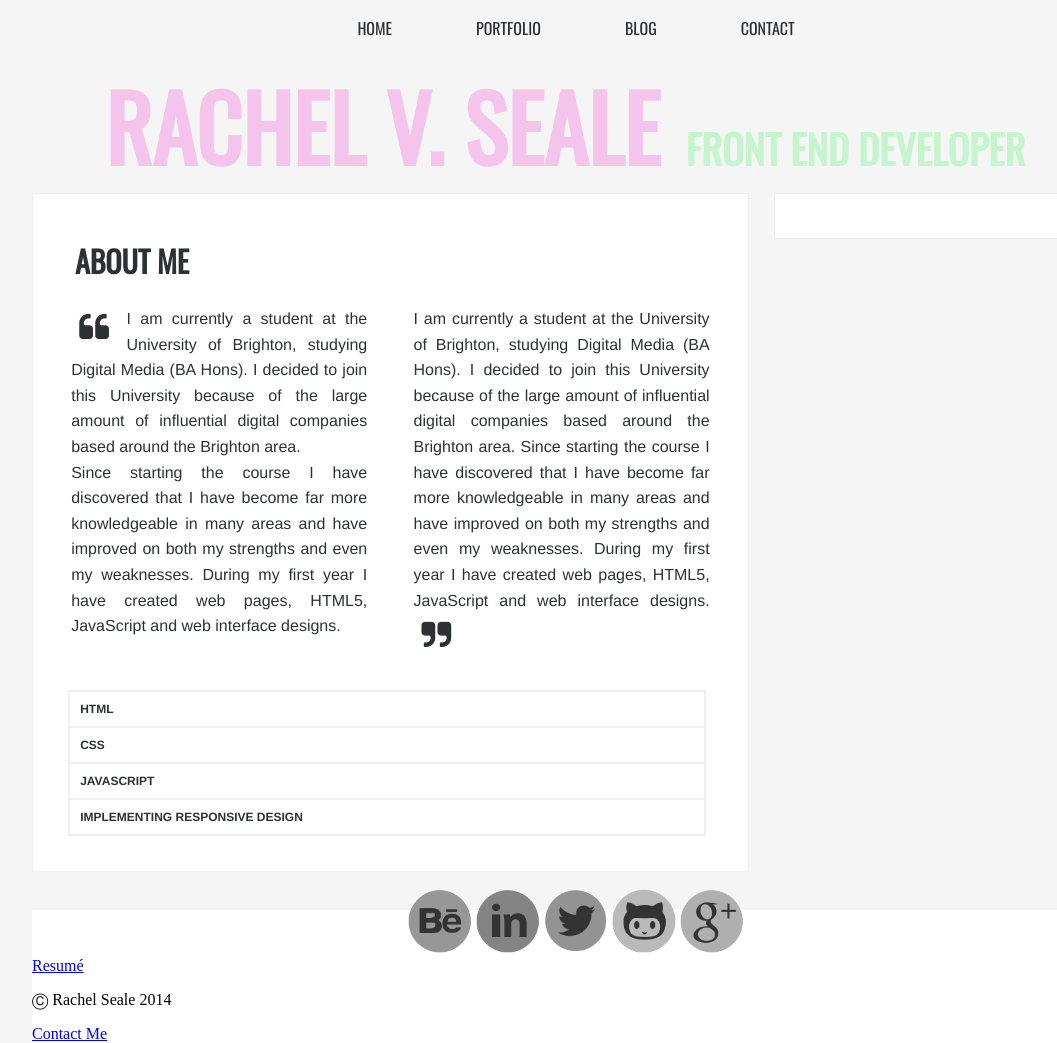
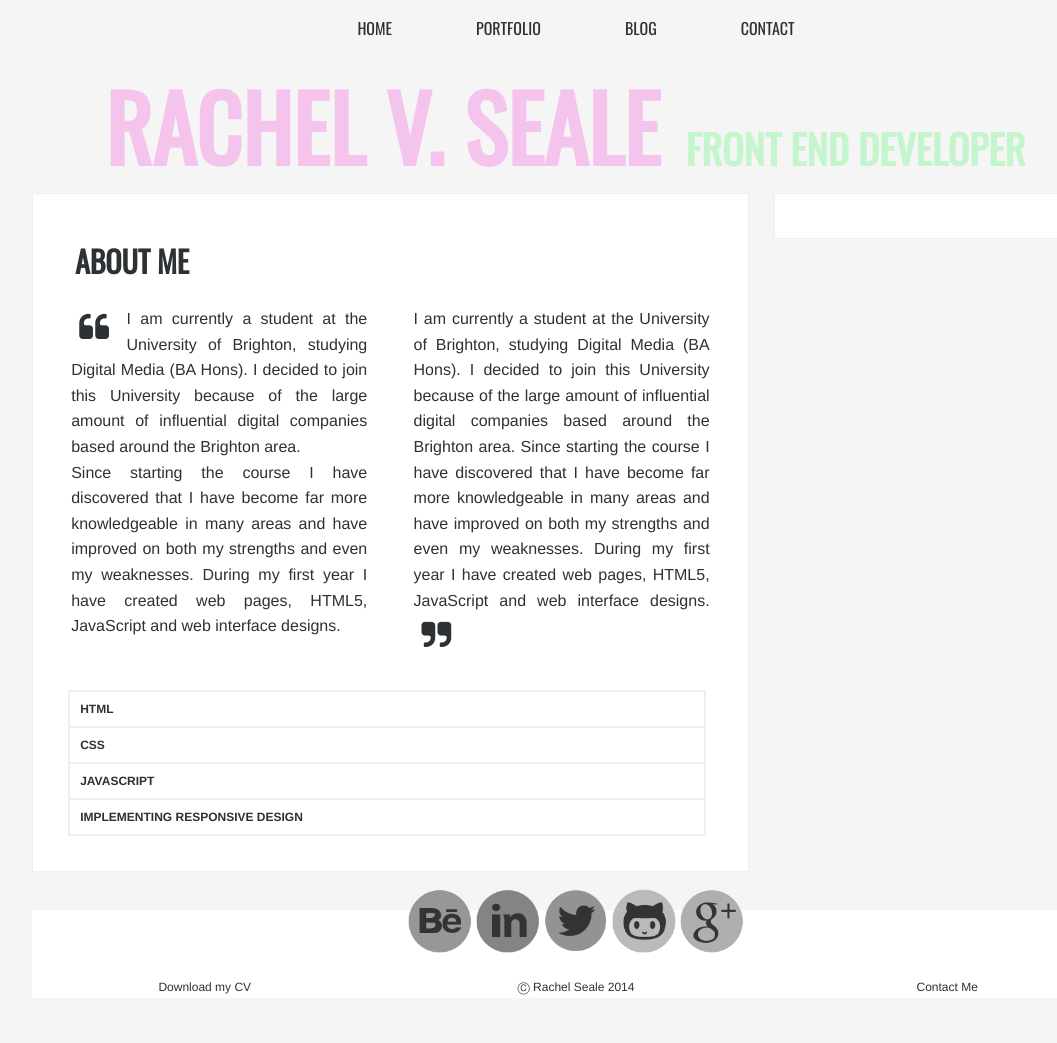
Before and after one commit to RachelSeale/rsealePortfolio, a Jekyll site: the page built from index.html, in a window 1280 px wide. Shown: the whole page, without its empty margins (64-1121 px from the left). Built offline with Jekyll 4.4.1, drawn with Linux system fonts in a browser that asks for light colours; nearby versions of some CDN libraries; Markdown is read by kramdown in place of the engine named in the settings; after the commit the page ends 998 px from its top, so only the background shows below that.

Commit message:
footer completed

```diff
--- a/_layouts/default.html
+++ b/_layouts/default.html
@@ -42,23 +42,23 @@
 
     <footer>
       <ul class="social-icons">
-        <li><a href="http://www.behance.net/RachelSeale"><img class="behance-icon" src="../images/behance.png"></a></li>
-        <li><a href="http://www.linkedin.com/in/rachelseale1"><img class="linkedin-icon"  src="../images/linkedin.png"></a></li>
-        <li><a href="https://twitter.com/RachelSeale"><img class="twitter-icon" src="../images/twitter.png"></a></li>
-        <li><a href="https://github.com/RachelSeale" ><img class="github-icon" src="../images/Github.png"></a></li>
-        <li><a href="http://digitalpossiblities.blogspot.co.uk/" ><img class="google-icon" src="../images/google.png"></a></li>
+        <li><a href="http://www.behance.net/RachelSeale"><img class="behance-icon" src="/images/behance.png"></a></li>
+        <li><a href="http://www.linkedin.com/in/rachelseale1"><img class="linkedin-icon"  src="/images/linkedin.png"></a></li>
+        <li><a href="https://twitter.com/RachelSeale"><img class="twitter-icon" src="/images/twitter.png"></a></li>
+        <li><a href="https://github.com/RachelSeale" ><img class="github-icon" src="/images/Github.png"></a></li>
+        <li><a href="http://digitalpossiblities.blogspot.co.uk/" ><img class="google-icon" src="/images/google.png"></a></li>
       </ul>
 
-      <section class="bottom-footer">
-        <div class="cv-link">
-          <a href="../RachelSealeCV.pdf">Resumé</a>
+      <section>
+        <div class="footer-info">
+          <a href="../RachelSealeCV.pdf">Download my CV</a>
         </div>
 
-        <div class="copyright">
+        <div class="footer-info">
           <p> Ⓒ Rachel Seale 2014 </p>
         </div>
 
-        <div class="email-link">
+        <div class="footer-info">
           <a href="mailto:rvseale@sky.com">Contact Me</a>
         </div>
       </section>
--- a/_posts/2011-12-20-network-society.markdown
+++ b/_posts/2011-12-20-network-society.markdown
@@ -11,4 +11,4 @@ Also it goes on about claiming that it will be hard to predict what the world wi
 
 I find this video very fascinating on how new media has literally changed the way we do everything.
 
-<iframe class="youtube-video" width="560" height="315" src="//www.youtube.com/embed/_wqm6G5DjaI" frameborder="0" allowfullscreen></iframe>
+<iframe class="youtube-vid" width="560" height="315" src="//www.youtube.com/embed/_wqm6G5DjaI" frameborder="0" allowfullscreen></iframe>
--- a/css/index.css
+++ b/css/index.css
@@ -21,9 +21,6 @@ html, body {
 
 body {
   background-color: whitesmoke; }
-
-p {
-  margin: 1em 0; }
 
 .site {
   text-align: justify;
@@ -377,32 +374,8 @@ p .fa-border {
   .post li {
     list-style: disc; }
 
-.image-overlay p, .posts span, .post ul li, .work p, .my-details p, .posts p, .post p {
-  font-family: "jaf-facitweb", "Helvetica Neue", Helvetica, Arial, "Lucida Grande", sans-serif;
-  font-weight: 300;
-  line-height: 1.6;
-  color: #2e3133;
-  margin: 0% 5% 3% 5%; }
-
-.my-details p {
-  margin: 0% 5%; }
-
-.my-details h1, .posts a, .content h2 {
-  font-family: 'Oswald', sans-serif;
-  text-decoration: none;
-  font-size: 30px;
-  line-height: 50px;
-  color: #2e3133;
-  height: auto;
-  text-transform: uppercase;
-  font-weight: 600;
-  margin: 2% 0% 0% 5%; }
-
-.my-details h1 {
-  margin: 3%; }
-
 .meta {
-  background: #76bf41;
+  background: #f76ab6;
   color: white;
   font-family: 'Oswald', sans-serif;
   margin: 2% 5%;
@@ -439,13 +412,24 @@ footer {
     width: 100%; }
     footer .social-links:last-child {
       margin-right: 0; }
-  footer .bottom-footer {
+  footer .footer-info {
+    text-align: center;
+    margin-top: 2%;
+    font-size: 12px;
     display: block;
     float: left;
     margin-right: 2.35765%;
     width: 31.76157%; }
-    footer .bottom-footer:last-child {
+    footer .footer-info:last-child {
       margin-right: 0; }
+
+.footer-info a {
+  color: #2e3133;
+  text-decoration: none; }
+
+.footer-info a:hover {
+  text-decoration: underline;
+  color: #f76ab6; }
 
 .social-icons img {
   max-width: 100%;
@@ -524,3 +508,30 @@ footer {
           margin-right: 0; }
         .contact-me .contact-details .first-half, .contact-me .contact-details .second-half {
           width: 100%; } }
+
+.footer-info, .image-overlay p, .posts span, .post ul li, .work p, .my-details p, .posts p, .post p {
+  font-family: "jaf-facitweb", "Helvetica Neue", Helvetica, Arial, "Lucida Grande", sans-serif;
+  font-weight: 300;
+  line-height: 1.6;
+  color: #2e3133;
+  margin: 0% 5% 3% 5%; }
+
+.my-details p {
+  margin: 0% 5%; }
+
+.footer-info {
+  margin: 0%; }
+
+.my-details h1, .posts a, .content h2 {
+  font-family: 'Oswald', sans-serif;
+  text-decoration: none;
+  font-size: 30px;
+  line-height: 50px;
+  color: #2e3133;
+  height: auto;
+  text-transform: uppercase;
+  font-weight: 600;
+  margin: 2% 0% 0% 5%; }
+
+.my-details h1 {
+  margin: 3%; }
```
Also changed, not shown: css/footer.scss (+14 -1 lines), css/index.scss (+38 -5 lines), css/posts.scss (+0 -27 lines).
